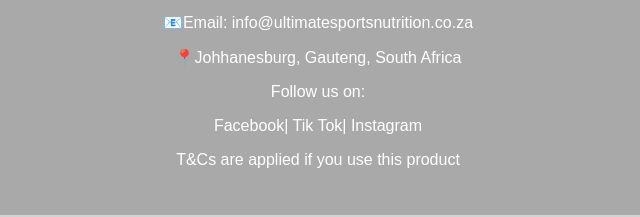
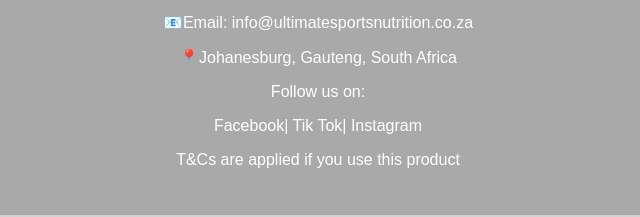
Before and after one commit to Sya79/USN, a plain HTML site: page about.html in a window 1280 px wide. Shown: the part 509-726 px from the top of the page, 322-962 px from the left. Drawn offline with Linux system fonts and the light colour scheme.

Commit message:
Fix typo in location name across multiple HTML files

```diff
--- a/about.html
+++ b/about.html
@@ -33,7 +33,7 @@
         <h3>Contact us:</h3>
         <p>📞Phone: 021 589 6631</p>
         <p>📧Email: info@ultimatesportsnutrition.co.za</p>
-        <p>📍Johhanesburg, Gauteng, South Africa</p>
+        <p>📍Johanesburg, Gauteng, South Africa</p>
 
         <p>Follow us on:</p>
         <p>Facebook| Tik Tok| Instagram</p>
```
Also changed, not shown: basket.html (+1 -1 lines), checkout.html (+1 -1 lines), contact.html (+1 -1 lines), enquiry.html (+1 -1 lines), product.html (+1 -1 lines).
